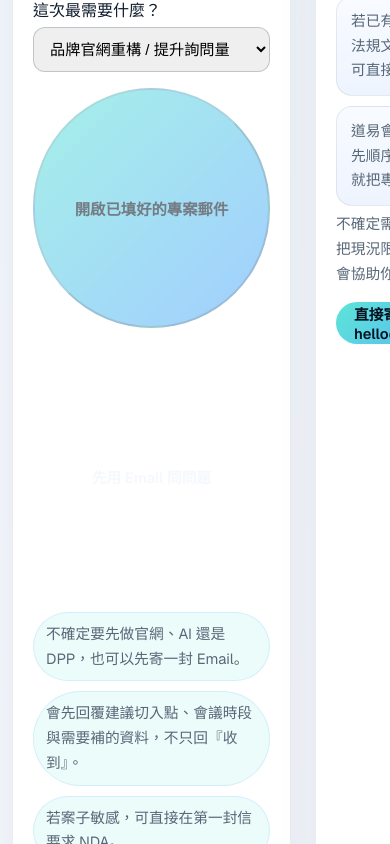
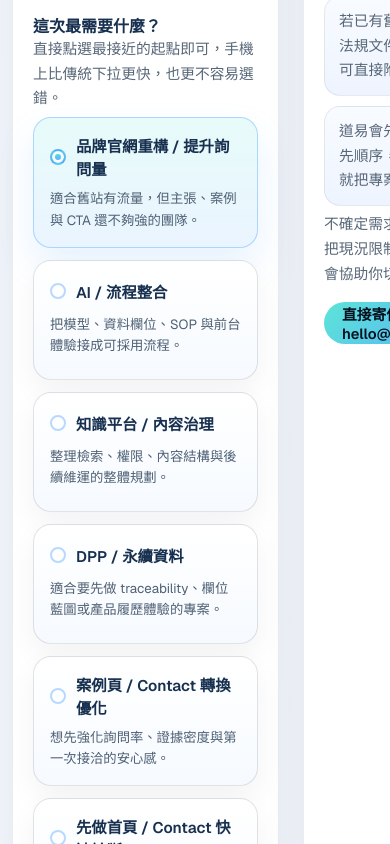
Before and after one commit to yangyen1977-wq/daoyi-website-2026, a Next.js app: page /contact in a window 390 px wide. Shown: the part 9380-10224 px from the top of the page. Built offline with nearby package versions, Linux system fonts and the light colour scheme.

Commit message:
Improve quick brief mobile conversion

```diff
--- a/src/app/globals.css
+++ b/src/app/globals.css
@@ -2223,12 +2223,90 @@ a:hover {
   gap: 6px;
 }
 
+.form-field legend,
+.form-field span {
+  color: #17304f;
+  font-weight: 600;
+}
+
 .form-field input,
 .form-field select {
   border-radius: 12px;
   border: 1px solid rgba(14, 26, 43, 0.2);
   padding: 12px;
   font-size: 0.95rem;
+}
+
+.quick-brief-focus-fieldset {
+  border: 0;
+  padding: 0;
+  margin: 0;
+}
+
+.quick-brief-field-hint {
+  color: var(--text-body);
+  font-size: 0.86rem;
+  line-height: 1.6;
+}
+
+.quick-brief-focus-grid {
+  display: grid;
+  grid-template-columns: repeat(2, minmax(0, 1fr));
+  gap: 12px;
+}
+
+.quick-brief-focus-card {
+  position: relative;
+  display: grid;
+  gap: 8px;
+  min-height: 120px;
+  padding: 16px;
+  border-radius: 18px;
+  border: 1px solid rgba(14, 26, 43, 0.12);
+  background: linear-gradient(180deg, #ffffff, #f6faff);
+  color: #17304f;
+  cursor: pointer;
+  box-shadow: 0 12px 30px rgba(7, 17, 31, 0.05);
+}
+
+.quick-brief-focus-card input {
+  position: absolute;
+  opacity: 0;
+  pointer-events: none;
+}
+
+.quick-brief-focus-card small {
+  color: #4f6175;
+  line-height: 1.6;
+}
+
+.quick-brief-focus-card.is-selected {
+  border-color: rgba(86, 168, 255, 0.42);
+  background: linear-gradient(180deg, rgba(93, 228, 215, 0.15), rgba(86, 168, 255, 0.12) 100%), #ffffff;
+  box-shadow: 0 18px 36px rgba(86, 168, 255, 0.14);
+}
+
+.quick-brief-focus-title {
+  display: flex;
+  align-items: center;
+  gap: 10px;
+  font-size: 0.96rem;
+  font-weight: 700;
+}
+
+.quick-brief-focus-title::before {
+  content: "";
+  width: 12px;
+  height: 12px;
+  border-radius: 999px;
+  border: 2px solid rgba(86, 168, 255, 0.42);
+  box-shadow: inset 0 0 0 3px rgba(255, 255, 255, 0.95);
+  background: transparent;
+  flex-shrink: 0;
+}
+
+.quick-brief-focus-card.is-selected .quick-brief-focus-title::before {
+  background: linear-gradient(180deg, #5de4d7, #56a8ff);
 }
 
 .quick-brief-hint,
@@ -3083,6 +3161,10 @@ a:hover {
     grid-template-columns: repeat(2, minmax(0, 1fr));
   }
 
+  .quick-brief-focus-grid {
+    grid-template-columns: 1fr;
+  }
+
   .contact-readiness-grid {
     grid-template-columns: 1fr;
   }
--- a/src/components/quick-brief-form.tsx
+++ b/src/components/quick-brief-form.tsx
@@ -4,25 +4,49 @@ import { useMemo, useState } from "react";
 import { quickBriefAssistPoints, siteConfig } from "@/lib/site";
 
 const projectFocusOptions = [
-  "品牌官網重構 / 提升詢問量",
-  "AI / 流程整合",
-  "知識平台 / 內容治理",
-  "DPP / 永續資料",
-  "案例頁 / Contact 轉換優化",
-  "先做首頁 / Contact 快速診斷",
-];
+  {
+    value: "品牌官網重構 / 提升詢問量",
+    label: "品牌官網重構 / 提升詢問量",
+    detail: "適合舊站有流量，但主張、案例與 CTA 還不夠強的團隊。",
+  },
+  {
+    value: "AI / 流程整合",
+    label: "AI / 流程整合",
+    detail: "把模型、資料欄位、SOP 與前台體驗接成可採用流程。",
+  },
+  {
+    value: "知識平台 / 內容治理",
+    label: "知識平台 / 內容治理",
+    detail: "整理檢索、權限、內容結構與後續維運的整體規劃。",
+  },
+  {
+    value: "DPP / 永續資料",
+    label: "DPP / 永續資料",
+    detail: "適合要先做 traceability、欄位藍圖或產品履歷體驗的專案。",
+  },
+  {
+    value: "案例頁 / Contact 轉換優化",
+    label: "案例頁 / Contact 轉換優化",
+    detail: "想先強化詢問率、證據密度與第一次接洽的安心感。",
+  },
+  {
+    value: "先做首頁 / Contact 快速診斷",
+    label: "先做首頁 / Contact 快速診斷",
+    detail: "還不確定要怎麼開始，先拿一份可執行的診斷方向。",
+  },
+] as const;
 
 type FormState = {
   name: string;
   company: string;
-  focus: string;
+  focus: (typeof projectFocusOptions)[number]["value"];
 };
 
 export function QuickBriefForm() {
   const [form, setForm] = useState<FormState>({
     name: "",
     company: "",
-    focus: projectFocusOptions[0],
+    focus: projectFocusOptions[0].value,
   });
 
   const isDisabled = useMemo(() => !form.name || !form.company, [form.name, form.company]);
@@ -76,16 +100,29 @@ export function QuickBriefForm() {
         />
       </label>
 
-      <label className="form-field">
-        <span>這次最需要什麼？</span>
-        <select value={form.focus} onChange={(event) => handleChange("focus", event.target.value)}>
-          {projectFocusOptions.map((option) => (
-            <option key={option} value={option}>
-              {option}
-            </option>
-          ))}
-        </select>
-      </label>
+      <fieldset className="form-field quick-brief-focus-fieldset">
+        <legend>這次最需要什麼？</legend>
+        <p className="quick-brief-field-hint">直接點選最接近的起點即可，手機上比傳統下拉更快，也更不容易選錯。</p>
+        <div className="quick-brief-focus-grid" role="radiogroup" aria-label="專案焦點">
+          {projectFocusOptions.map((option) => {
+            const checked = form.focus === option.value;
+
+            return (
+              <label key={option.value} className={`quick-brief-focus-card ${checked ? "is-selected" : ""}`}>
+                <input
+                  type="radio"
+                  name="focus"
+                  value={option.value}
+                  checked={checked}
+                  onChange={() => handleChange("focus", option.value)}
+                />
+                <span className="quick-brief-focus-title">{option.label}</span>
+                <small>{option.detail}</small>
+              </label>
+            );
+          })}
+        </div>
+      </fieldset>
 
       <div className="quick-brief-action-group">
         <button type="submit" className="button-primary button-large" disabled={isDisabled} aria-label="開啟已填好的 DaoYi 專案詢問郵件">
```
